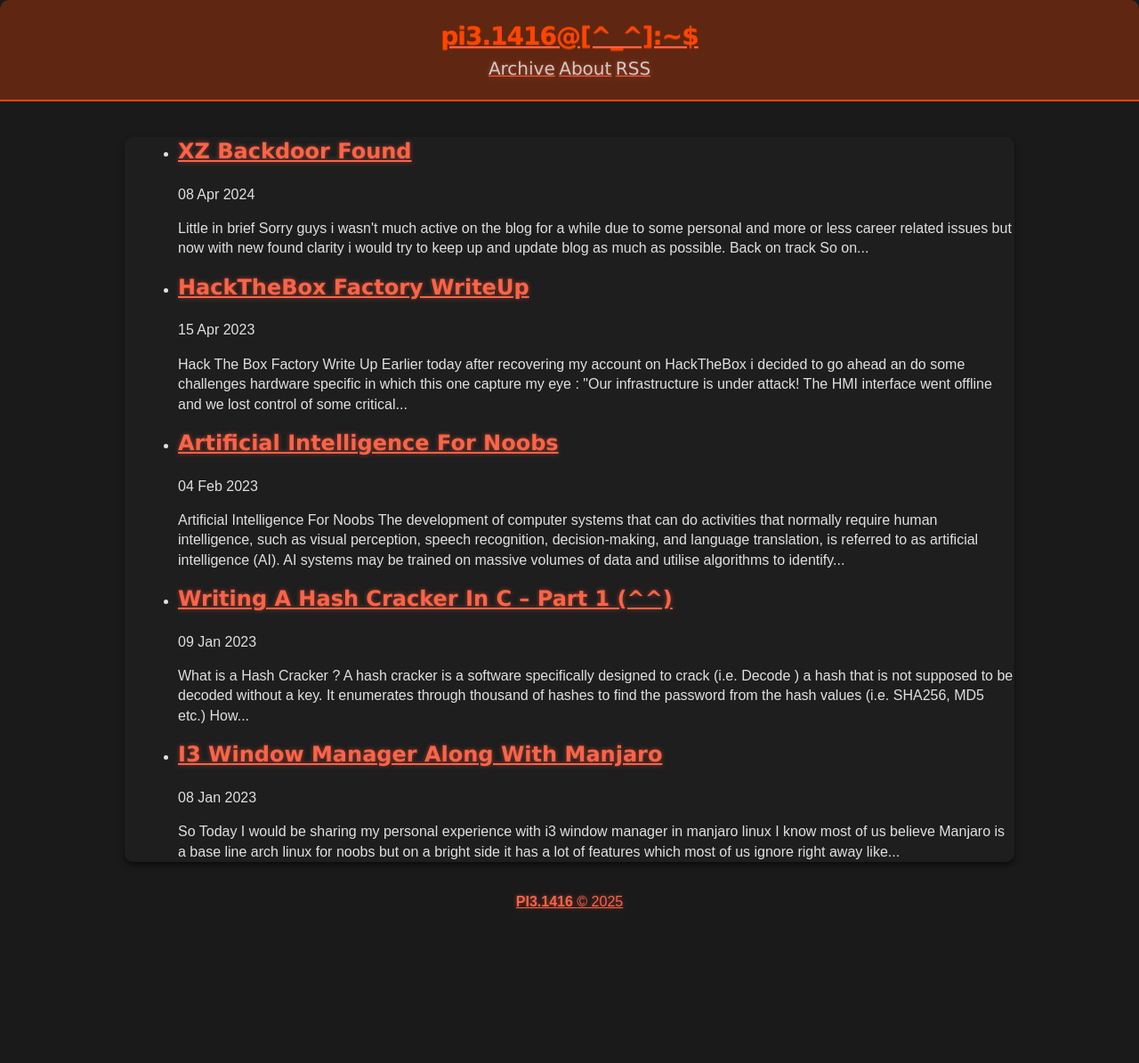
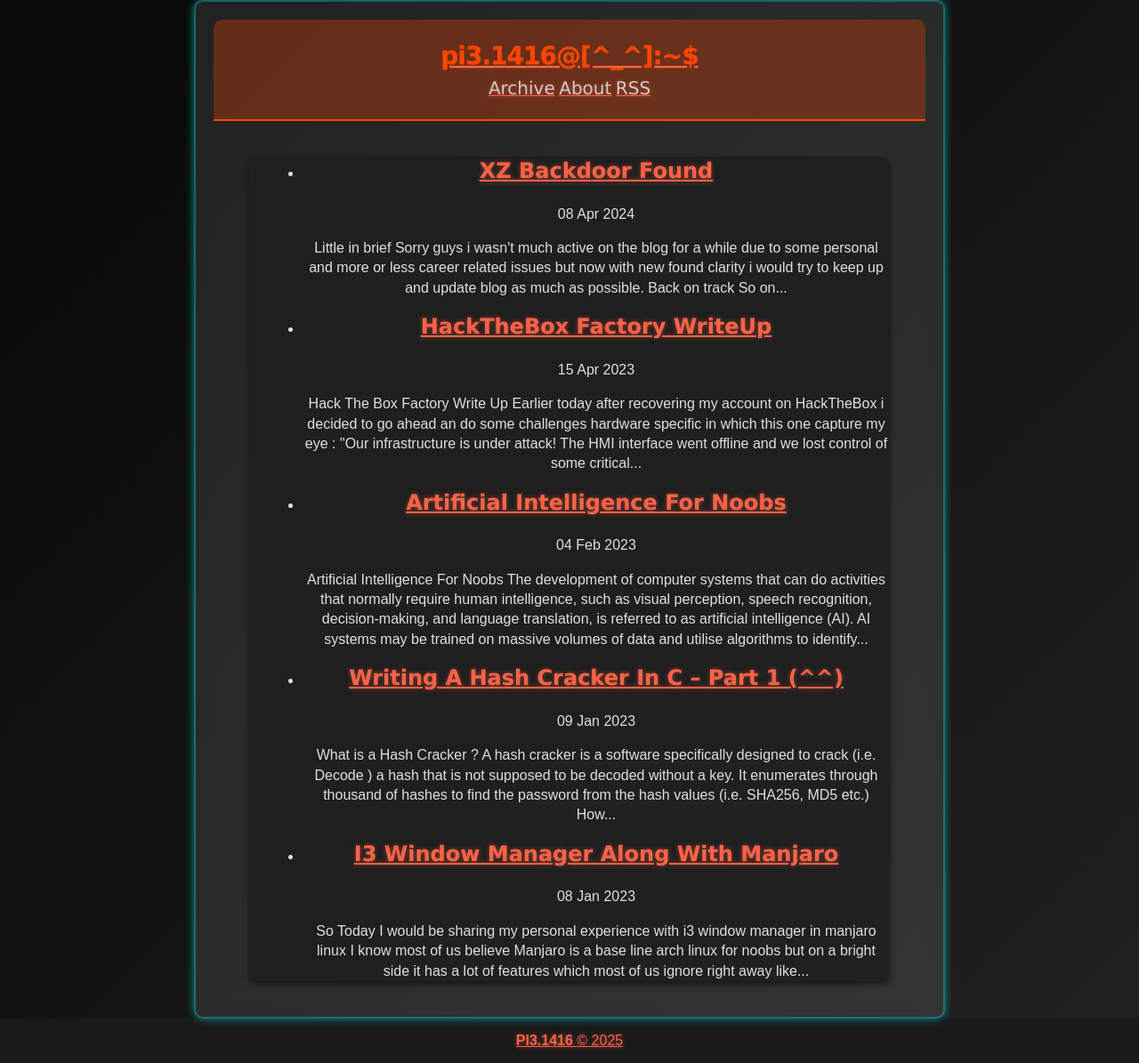
Before and after one commit to piyushS3V3N/piyushS3V3N.github.io, a Jekyll site: the page built from index.html, in a window 1280 px wide. Shown: the whole page at 89% size. Built offline with Jekyll 4.4.1, drawn with Linux system fonts in a browser that asks for light colours; nearby versions of some CDN libraries; the list of posts is cut into pages by our own code; before the commit the page ends 1039 px from its top, so only the background shows below that.

Commit message:
added new feature

```diff
--- a/_layouts/default.html
+++ b/_layouts/default.html
@@ -1,12 +1,38 @@
 <!doctype html>
-<html>
-  {% include head.html %}
+<html lang="en">
+  <head>
+    {% include head.html %}
+    <script src="https://cdnjs.cloudflare.com/ajax/libs/gsap/3.12.2/gsap.min.js"></script>
+    <script>
+      document.addEventListener("DOMContentLoaded", () => {
+        gsap.fromTo(
+          "body",
+          { opacity: 0, scale: 0.9 },
+          { opacity: 1, scale: 1, duration: 1.2, ease: "power4.out" },
+        );
 
+        setTimeout(() => {
+          document.getElementById("loading-screen").style.opacity = "0";
+          setTimeout(() => {
+            document.getElementById("loading-screen").style.display = "none";
+          }, 1000);
+        }, 1500);
+      });
+    </script>
+  </head>
   <body>
-    <div id="wrapper">
-      {% include header.html %}
-      <div class="container">
-        <section id="main_content">{{ content }}</section>
+    <div id="loading-screen">
+      <span>Initializing...</span>
+    </div>
+
+    <div class="sci-fi-container">
+      <div class="sci-fi-window">
+        <div id="wrapper">
+          {% include header.html %}
+          <div class="container">
+            <section id="main_content">{{ content }}</section>
+          </div>
+        </div>
       </div>
     </div>
 
@@ -14,13 +40,13 @@
     <div class="pagination">
       {% if paginator.previous_page == 1 %}
       <a
-        href="{{ '/' | prepend: site.baseurl | replace: '//', '/' }}"
+        href="{{ '/' | prepend: site.baseurl | replace: '//' , '/' }}"
         class="page-item"
         >&laquo;</a
       >
-      {% elsif paginator.previous_page%}
+      {% elsif paginator.previous_page %}
       <a
-        href="{{ paginator.previous_page_path | prepend: site.baseurl | replace: '//', '/' }}"
+        href="{{ paginator.previous_page_path | prepend: site.baseurl | replace: '//' , '/' }}"
         class="page-item"
         >&laquo;</a
       >
@@ -28,22 +54,16 @@
       <span class="page-item">&laquo;</span>
       {% endif %} {% for page in (1..paginator.total_pages) %} {% if page ==
       paginator.page %}
-      <span class="page-item">{{ page }}</span>
-      {% elsif page == 1 %}
-      <a
-        href="{{ '/' | prepend: site.baseurl | replace: '//', '/' }}"
-        class="page-item"
-        >{{ page }}</a
-      >
+      <span class="page-item active">{{ page }}</span>
       {% else %}
       <a
-        href="{{ site.paginate_path | prepend: site.baseurl | replace: '//', '/' | replace: ':num', page }}"
+        href="{{ site.paginate_path | prepend: site.baseurl | replace: '//' , '/' | replace: ':num', page }}"
         class="page-item"
         >{{ page }}</a
       >
       {% endif %} {% endfor %} {% if paginator.next_page %}
       <a
-        href="{{ paginator.next_page_path | prepend: site.baseurl | replace: '//', '/' }}"
+        href="{{ paginator.next_page_path | prepend: site.baseurl | replace: '//' , '/' }}"
         class="page-item"
         >&raquo;</a
       >
```
